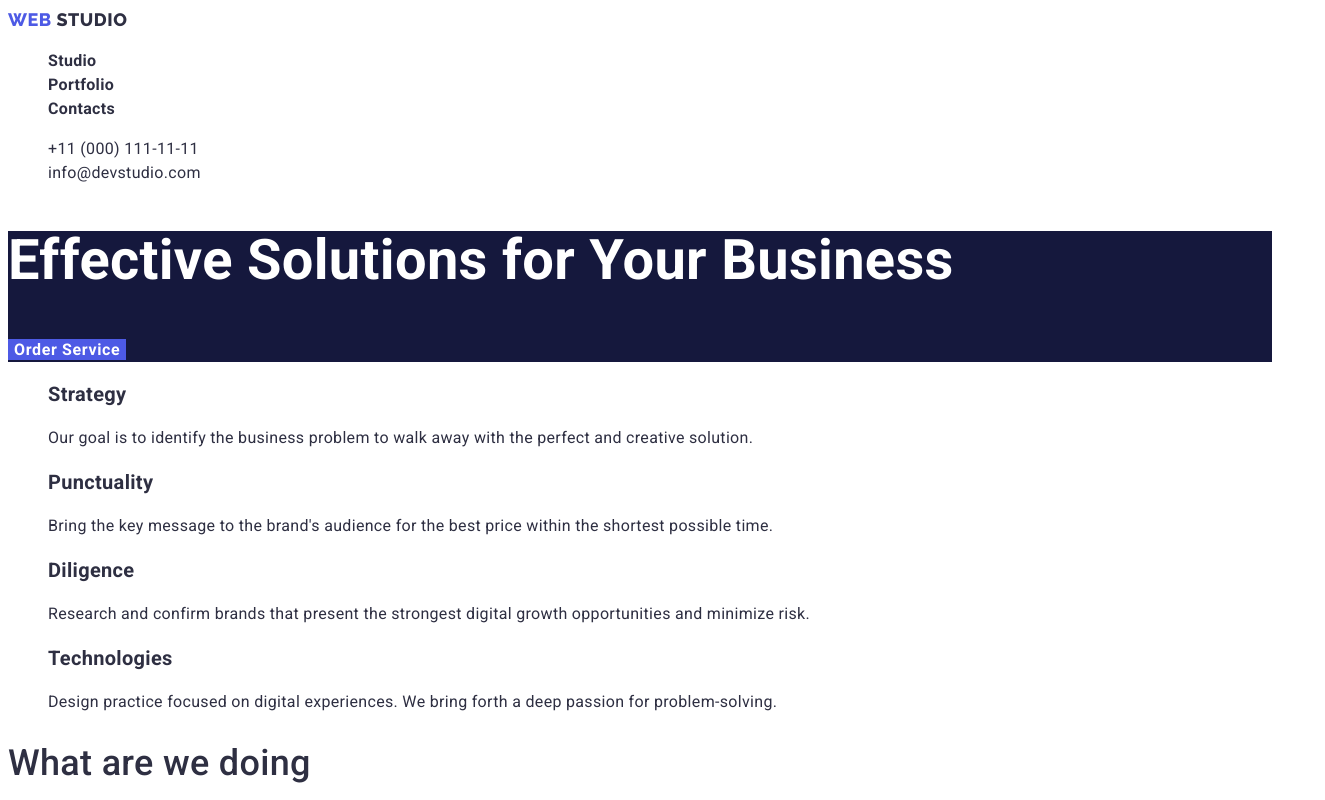
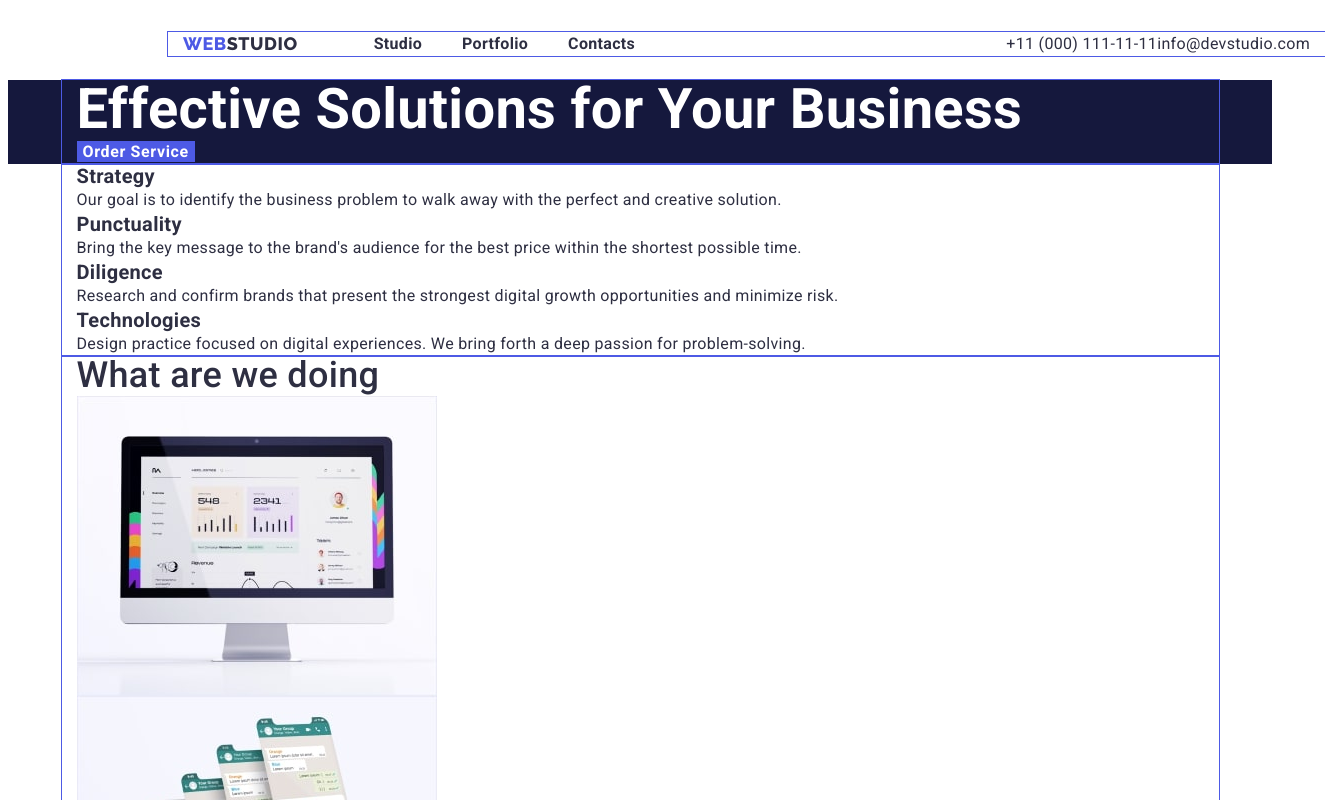
Before and after one commit to Sukharieva/goit-markup-hw-03, a plain HTML site: page index.html in a window 1280 px wide. Shown: the top 800 px of the page, 1325 px wide, since content can reach past the window. Drawn offline with Linux system fonts and the light colour scheme.

Commit message:
16-34 пт

```diff
--- a/css/styles.css
+++ b/css/styles.css
@@ -19,6 +19,23 @@
 *::after {
     box-sizing: border-box;}
 
+h1,
+h2,
+h3,
+ul,
+p {
+   margin-top: 0;
+   margin-bottom: 0;
+}
+
+ul {
+padding-left: 0;
+}
+img {
+    display: block;
+}
+
+
 body {
 font-family: "Roboto", sans-serif;
 font-weight: 400;
@@ -30,10 +47,31 @@ background-color: var(--site-background-color);
 }
 
 /* ------HEADER-----------*/
-.heder{
-background-color: var(--header-background-color);
+.container {
+    width: 1157px;
+    padding-left: 15px;
+    padding-right: 15px;
+    outline: 1px solid #4D5AE5 ;
+    margin: 0 auto;
 }
 
+.header{
+background-color: var(--header-background-color);
+padding-top: 24px;
+padding-bottom: 24px;
+padding-left: 160px;
+padding-right: 160px;
+}
+
+
+.heder-navigation {
+    display: flex;
+    margin-right: auto;
+    align-items: center;
+}
+.header-container {
+display: flex;
+}
 
 .heder-logo {
 font-family: "Raleway";
@@ -43,6 +81,8 @@ font-family: "Raleway";
     letter-spacing: 0.03em;
     color: var(--text-color);
     text-transform: uppercase;
+    display: flex;
+
 
 }
 .logo {
@@ -53,7 +93,17 @@ font-family: "Raleway";
         letter-spacing: 0.03em;
         color: var(--accent-brand);
         text-transform: uppercase;
+        display: flex;
+        margin-right: 76px;
 }
+
+
+.heder-list {
+    display: flex;
+    gap: 40px;
+
+}
+
 .list {
     list-style: none;
 }
@@ -64,6 +114,7 @@ font-family: "Raleway";
     line-height: 1.5;
     letter-spacing: 0.02em;
     color: var(--text-color);
+    margin: 0;
 }
 .link {
     text-decoration: none;
@@ -73,12 +124,20 @@ font-family: "Raleway";
 .link:focus {
 color: var(--accent-brand);
 }
+
+.contacts {
+display: flex;
+margin: 0;
+align-items: center;
+}
+
 .heder-contacts-link {
     font-weight: 400;
     font-size: 16px;
     line-height: 1.5;
     letter-spacing: 0.02em;
     color: var(--text-color);
+   margin: 0;
 }
 
 /*-------HERO----------*/
@@ -138,6 +197,7 @@ color: var(--accent-brand);
     line-height: 1.33px;
     letter-spacing: 0.04em;
     color: var(--footer-logo);
+    display: flex;
 }
 .footer-text{
 color: #E7E9FC;
--- a/index.html
+++ b/index.html
@@ -11,13 +11,19 @@
       href="https://fonts.googleapis.com/css2?family=Raleway:wght@800&family=Roboto:wght@400;500;700;900&display=swap"
       rel="stylesheet"
     />
+    <link rel="modern-normalize" href="./css/modern-normalize.css" />
     <title>Studio</title>
   </head>
   <body class="site-body">
     <!--header-->
     <header class="header">
+      <div class="container header-container">
         <nav class="heder-navigation">
-        <a class="logo link" href="./index.html"> web <span class="heder-logo">studio</span> </a>
+          <div class="heder-logo-link">
+            <a class="logo link" href="./index.html">
+              web <span class="heder-logo">studio</span>
+            </a>
+          </div>
           <ul class="heder-list list">
             <li class="heder-item">
               <a class="hader-link link" href="./index.html">Studio</a>
@@ -30,7 +36,7 @@
             </li>
           </ul>
         </nav>
-      <ul class="heder-contacts list">
+        <ul class="contacts list">
           <li class="heder-contacts link">
             <a class="heder-contacts-link link" href="tel:+110001111111">+11 (000) 111-11-11</a>
           </li>
@@ -40,19 +46,22 @@
             >
           </li>
         </ul>
+      </div>
     </header>
     <main>
-
       <!--Dark-bg-->
       <section class="hero">
+        <div class="container">
           <h1 class="hero-title">Effective Solutions for Your Business</h1>
           <!--Button -->
           <button class="hero-btn btn" type="button">Order Service</button>
+        </div>
       </section>
 
       <!--section 1 Key team skills-->
 
       <section class="advantages">
+        <div class="container">
           <h2 hidden>Key team skills webstudio</h2>
           <ul class="advantages-list list">
             <li class="advantages-item">
@@ -84,9 +93,11 @@
               </p>
             </li>
           </ul>
+        </div>
       </section>
       <!--section 4 What are we doing-->
       <section class="work">
+        <div class="container">
           <h2 class="title-h2">What are we doing</h2>
           <ul class="work-list list">
             <li class="work-list-item">
@@ -99,9 +110,11 @@
               <img src="./images/tel-comp.jpg" alt="phone and computer" width="360" height="300" />
             </li>
           </ul>
+        </div>
       </section>
       <!-- section 3 Our Team-->
       <section class="team">
+        <div class="container">
         <h2 class="title-h2">Our Team</h2>
         <ul class="team-list list">
           <li class="team-list-item">
@@ -130,15 +143,18 @@
             <p class="team-text">UI Designer</p>
           </li>
         </ul>
+        </div>
       </section>
     </main>
     <!--footer-->
     <footer class="footer">
+      <div class="container">
       <a class="logo link" href="./index.html"> WEB <span class="footer-logo">STUDIO</span> </a>
       <p class="footer-text">
         Increase the flow of customers and sales for your business with digital marketing & growth
         solutions.
       </p>
+      </div>
     </footer>
   </body>
 </html>
```
Lines whose indentation alone changed are shown as unchanged.
